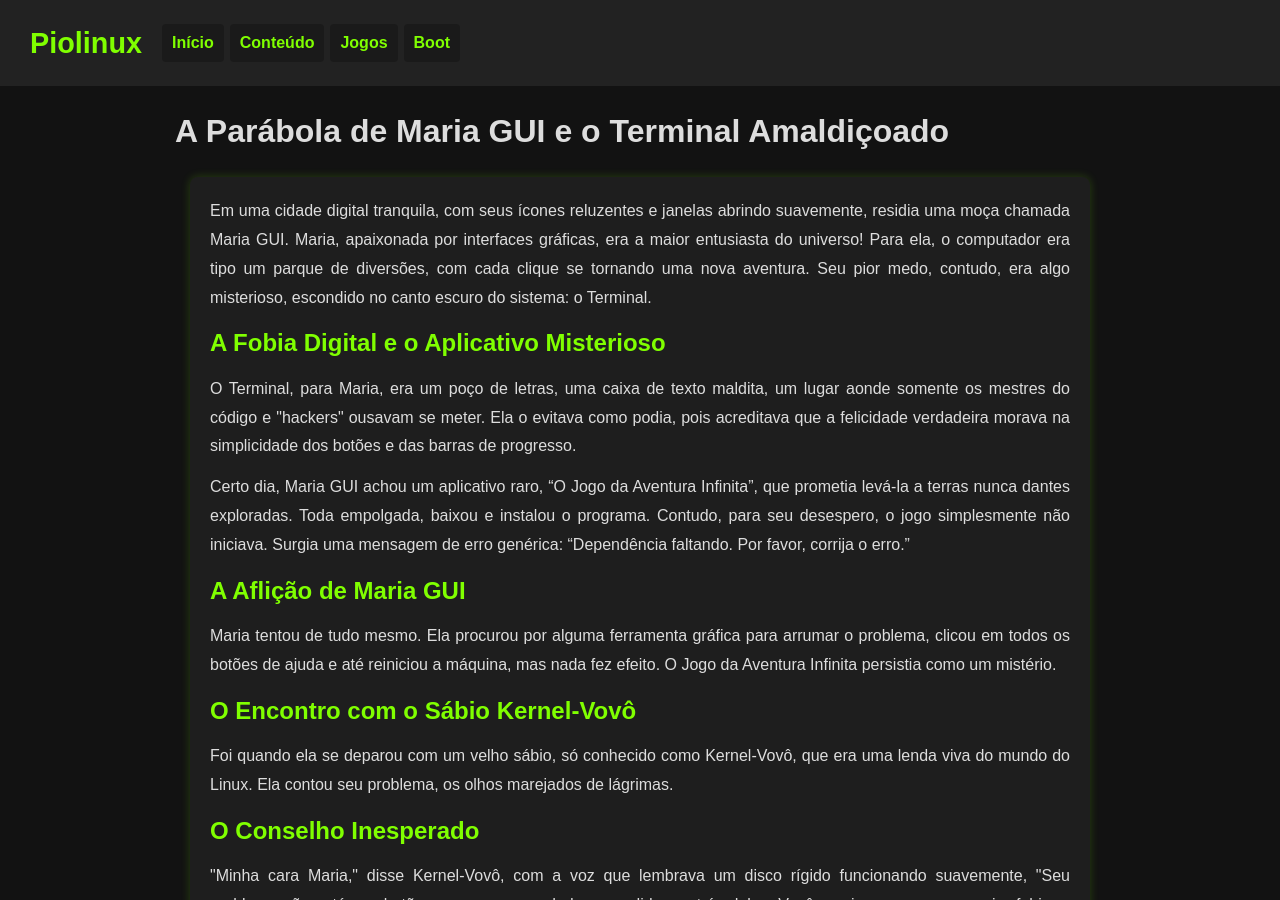
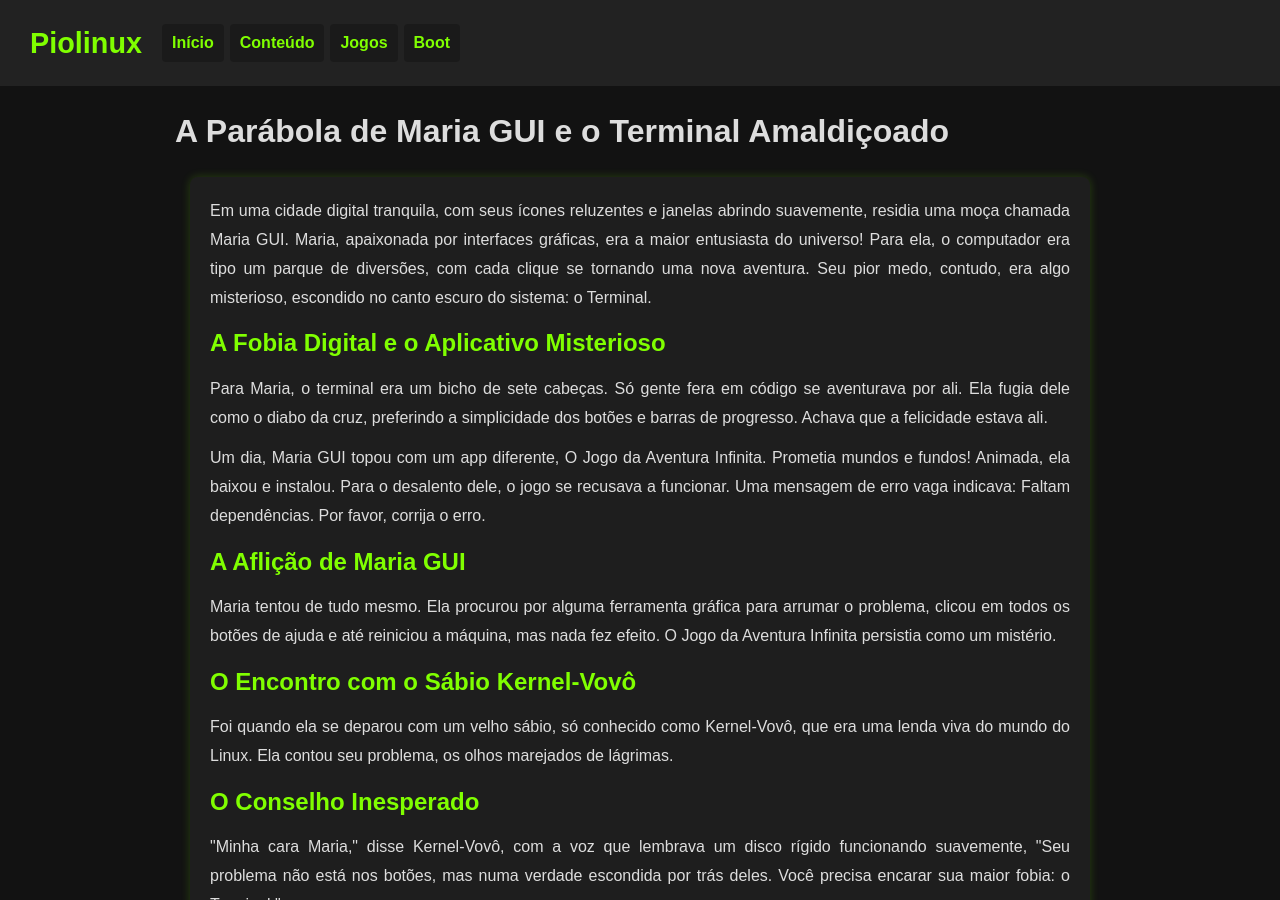
Before and after one commit to Piolinux/piolinux-site, a Jekyll site: the page built from _posts/2025-08-11-a-parabola-de-maria-gui-e-o-terminal-amaldicoado.md, in a window 1280 px wide and 900 px high. Built offline with Jekyll 4.4.1, drawn with Linux system fonts in a browser that asks for light colours.

Commit message:
Update 2025-08-11-a-parabola-de-maria-gui-e-o-terminal-amaldicoado.md

```diff
--- a/_posts/2025-08-11-a-parabola-de-maria-gui-e-o-terminal-amaldicoado.md
+++ b/_posts/2025-08-11-a-parabola-de-maria-gui-e-o-terminal-amaldicoado.md
@@ -18,9 +18,9 @@ author: "Piolinux"
             <p>Em uma cidade digital tranquila, com seus ícones reluzentes e janelas abrindo suavemente, residia uma moça chamada Maria GUI. Maria, apaixonada por interfaces gráficas, era a maior entusiasta do universo! Para ela, o computador era tipo um parque de diversões, com cada clique se tornando uma nova aventura. Seu pior medo, contudo, era algo misterioso, escondido no canto escuro do sistema: o Terminal.</p>
 
             <h2>A Fobia Digital e o Aplicativo Misterioso</h2>
-            <p>O Terminal, para Maria, era um poço de letras, uma caixa de texto maldita, um lugar aonde somente os mestres do código e "hackers" ousavam se meter. Ela o evitava como podia, pois acreditava que a felicidade verdadeira morava na simplicidade dos botões e das barras de progresso.</p>
+            <p>Para Maria, o terminal era um bicho de sete cabeças. Só gente fera em código se aventurava por ali. Ela fugia dele como o diabo da cruz, preferindo a simplicidade dos botões e barras de progresso. Achava que a felicidade estava ali.</p>
 
-            <p>Certo dia, Maria GUI achou um aplicativo raro, “O Jogo da Aventura Infinita”, que prometia levá-la a terras nunca dantes exploradas. Toda empolgada, baixou e instalou o programa. Contudo, para seu desespero, o jogo simplesmente não iniciava. Surgia uma mensagem de erro genérica: “Dependência faltando. Por favor, corrija o erro.”</p>
+            <p>Um dia, Maria GUI topou com um app diferente, O Jogo da Aventura Infinita. Prometia mundos e fundos! Animada, ela baixou e instalou. Para o desalento dele, o jogo se recusava a funcionar. Uma mensagem de erro vaga indicava: Faltam dependências. Por favor, corrija o erro.</p>
 
             <h2>A Aflição de Maria GUI</h2>
             <p>Maria tentou de tudo mesmo. Ela procurou por alguma ferramenta gráfica para arrumar o problema, clicou em todos os botões de ajuda e até reiniciou a máquina, mas nada fez efeito. O Jogo da Aventura Infinita persistia como um mistério.</p>
```
